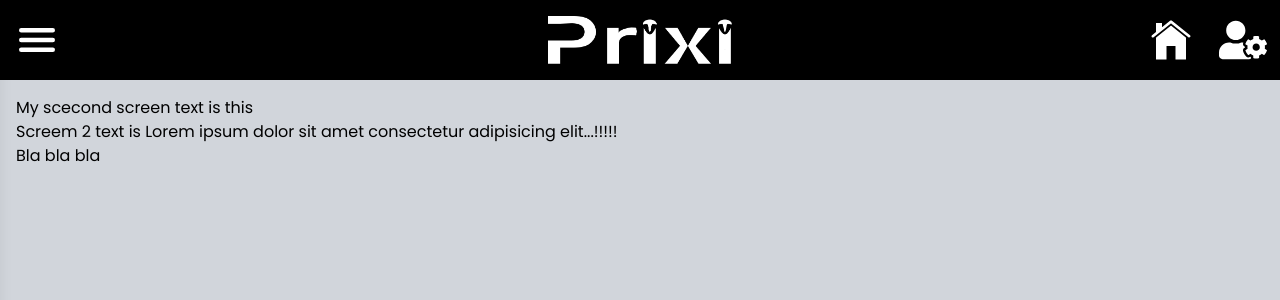
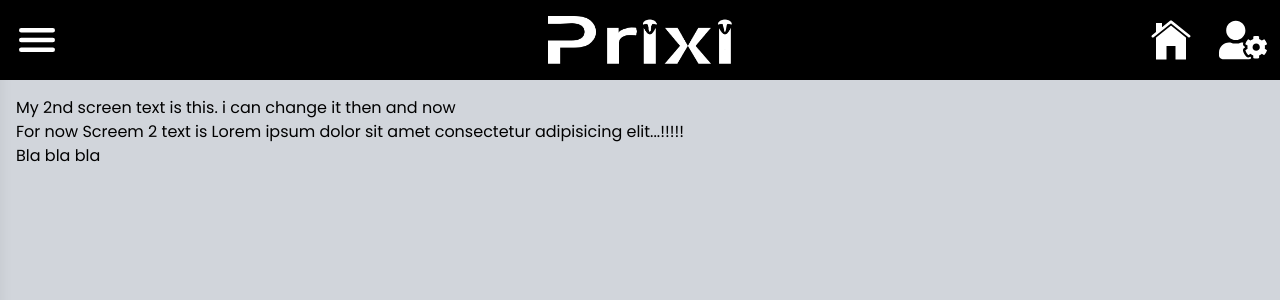
Before and after one commit to Farhan2001M/prixi, a Next.js app: page /screen2go in a window 1280 px wide. Shown: the top 300 px of the page. Built offline with nearby package versions, Linux system fonts and the light colour scheme.

Commit message:
Updated for Sir TRA checking untill module 1 frontend

```diff
--- a/app/components/Header.tsx
+++ b/app/components/Header.tsx
@@ -103,11 +103,11 @@ const Header = () => {
           </Link>
 
           <Link href="/userinterface" className={`py-4 text-xl font-medium border-slate-950 border-b-2 hover:bg-zinc-800 hover:text-white ${isActive('/userinterface') ? 'bg-zinc-800 text-white' : ''}`}>
-            Link 1
+            Screen 1
           </Link>
 
           <Link href="/screen2go" className={`py-4 text-xl font-medium border-slate-950 border-b-2 hover:bg-zinc-800 hover:text-white ${isActive('/screen2go') ? 'bg-zinc-800 text-white' : ''}`}>
-            Link 2
+            Screen 2
           </Link>
 
           <Link href="/login" className={`flex items-center border-slate-950 border-b-2 hover:bg-zinc-800 hover:text-white py-4 text-xl font-medium ${isActive('/calculate-taxes') ? 'bg-zinc-800 text-white' : ''}`}>
--- a/app/screen2go/page.tsx
+++ b/app/screen2go/page.tsx
@@ -8,8 +8,8 @@ const MySecondScreen = () => {
         <Header/>
 
         <div className="h-[90vh] bg-gray-300 p-4">
-            <h1>My scecond screen text is this</h1>
-            <p>Screem 2 text is Lorem ipsum dolor sit amet consectetur adipisicing elit...!!!!!</p>
+            <h1>My 2nd screen text is this. i can change it then and now</h1>
+            <p>For now Screem 2 text is Lorem ipsum dolor sit amet consectetur adipisicing elit...!!!!!</p>
             <p>Bla bla bla</p>
         </div>
 
--- a/app/userinterface/page.tsx
+++ b/app/userinterface/page.tsx
@@ -10,7 +10,7 @@ const UserInterface = () => {
       <Header/>
 
       <div className="h-[90vh] bg-gray-300 p-4">
-        <h1>Screen 1</h1>
+        <h1>This is my Screen 1</h1>
         <p>Screem 1 text is Lorem ipsum dolor sit amet consectetur adipisicing elit...!!!!!</p>
       </div>
 
```
